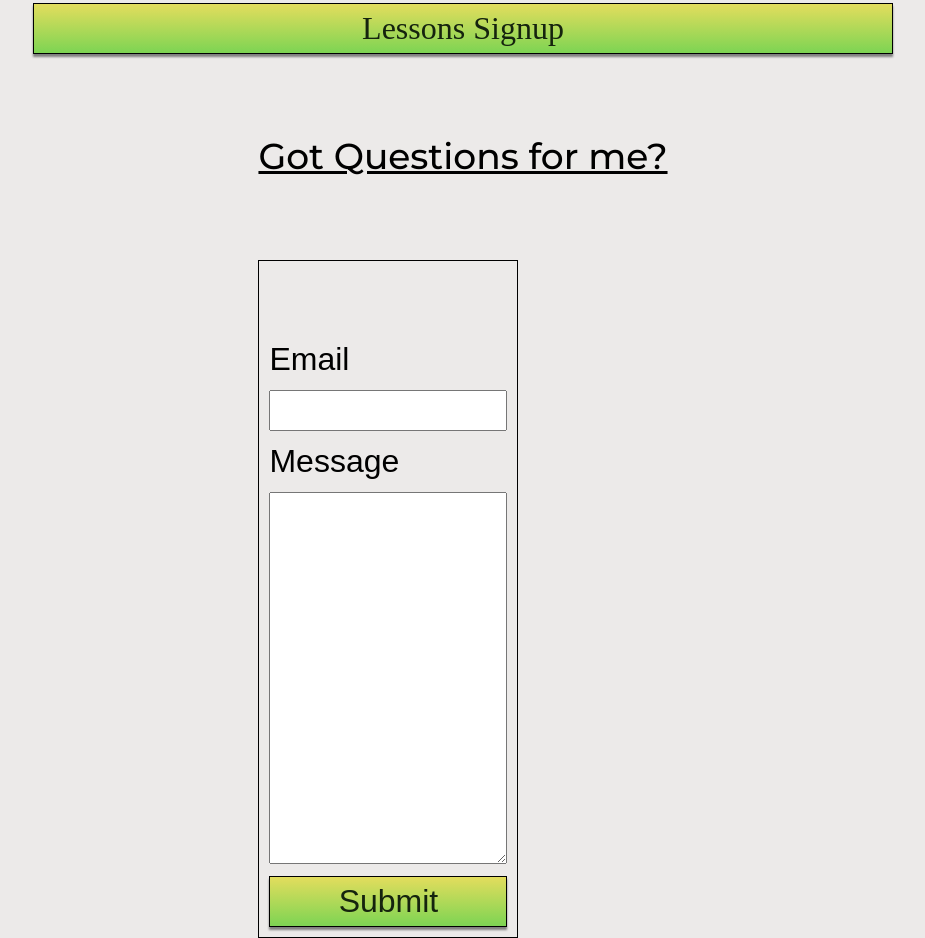
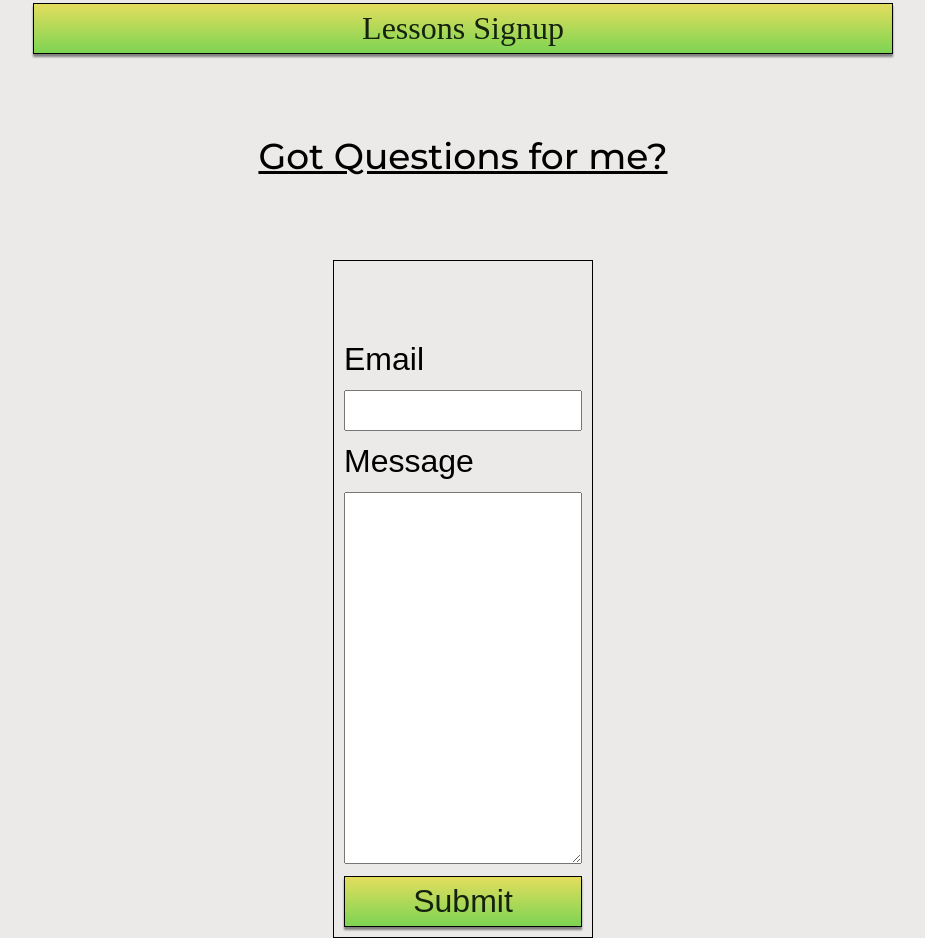
Before and after one commit to guitarkeegan/guitar-site-2024, a website: page index.html in a window 1280 px wide. Shown: the part 2346-3284 px from the top of the page, without its empty margins (177-1102 px from the left). Drawn offline with Linux system fonts and the light colour scheme; a web font is replaced by a local one.

Commit message:
center form

```diff
--- a/index.html
+++ b/index.html
@@ -48,7 +48,7 @@
       </section>
 
       <section class="content">
-        <h1 class="sub-titles">Testimonial</h1>
+        <h1 class="sub-titles">Testimonials</h1>
         <div class="q-wrapper">
           <div class="quote">
 &quot;Keegan helped me to do some awesome stuff on the guitar&quot;
@@ -81,7 +81,7 @@
         <a class="signup-btn" href="#">Lessons Signup</a>
       </section>
 
-      <section class="content">
+      <section class="content form-section">
 
         <h1 class="sub-titles">Got Questions for me?</h1>
 
--- a/style.css
+++ b/style.css
@@ -20,7 +20,11 @@ body {
   gap: 82px;
 }
 
-.description {}
+.form-section {
+  display: flex;
+  flex-direction: column;
+  align-items: center;
+}
 
 .sub-titles {
   text-align: center;
```
